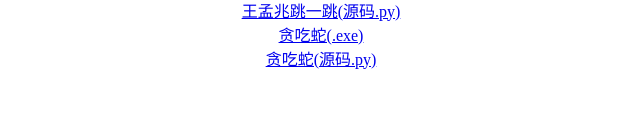
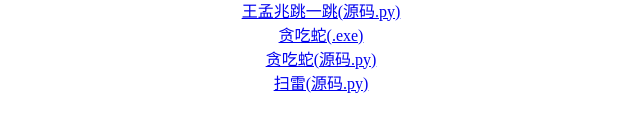
Before and after one commit to LChenFeng/index, a plain HTML site: page index.html in a window 1280 px wide. Shown: the part 249-380 px from the top of the page, without its empty margins (319-959 px from the left). Drawn offline with Linux system fonts and the light colour scheme.

Commit message:
Update index.html

```diff
--- a/index.html
+++ b/index.html
@@ -16,5 +16,5 @@
       <a href="https://github.com/LChenFeng/python/tree/%E7%8E%8B%E5%AD%9F%E5%85%86%E8%B7%B3%E4%B8%80%E8%B7%B3-py/" target="_blank" rel="noopener noreferrer">王孟兆跳一跳(源码.py)</a><br />
       <a href="https://github.com/LChenFeng/python/tree/%E8%B4%AA%E5%90%83%E8%9B%87/" target="_blank" rel="noopener noreferrer">贪吃蛇(.exe)</a><br />
       <a href="https://github.com/LChenFeng/python/tree/%E8%B4%AA%E5%90%83%E8%9B%87-py/" target="_blank" rel="noopener noreferrer">贪吃蛇(源码.py)</a><br />
-      <a href="https://github.com/LChenFeng/python/tree/%E6%89%AB%E9%9B%B7-py(源码.py)</a><br />
+      <a href="https://github.com/LChenFeng/python/tree/%E6%89%AB%E9%9B%B7-py/ target="_blank" rel="noopener noreferrer">扫雷(源码.py)</a><br />
 </body>
```
